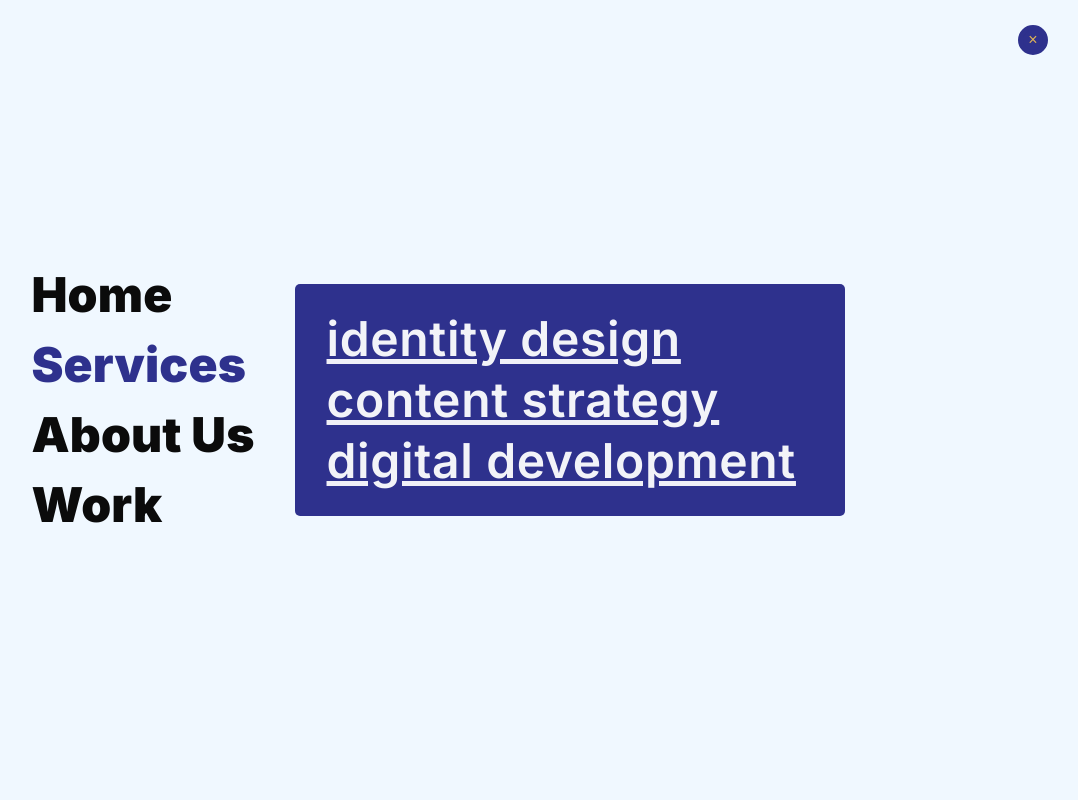
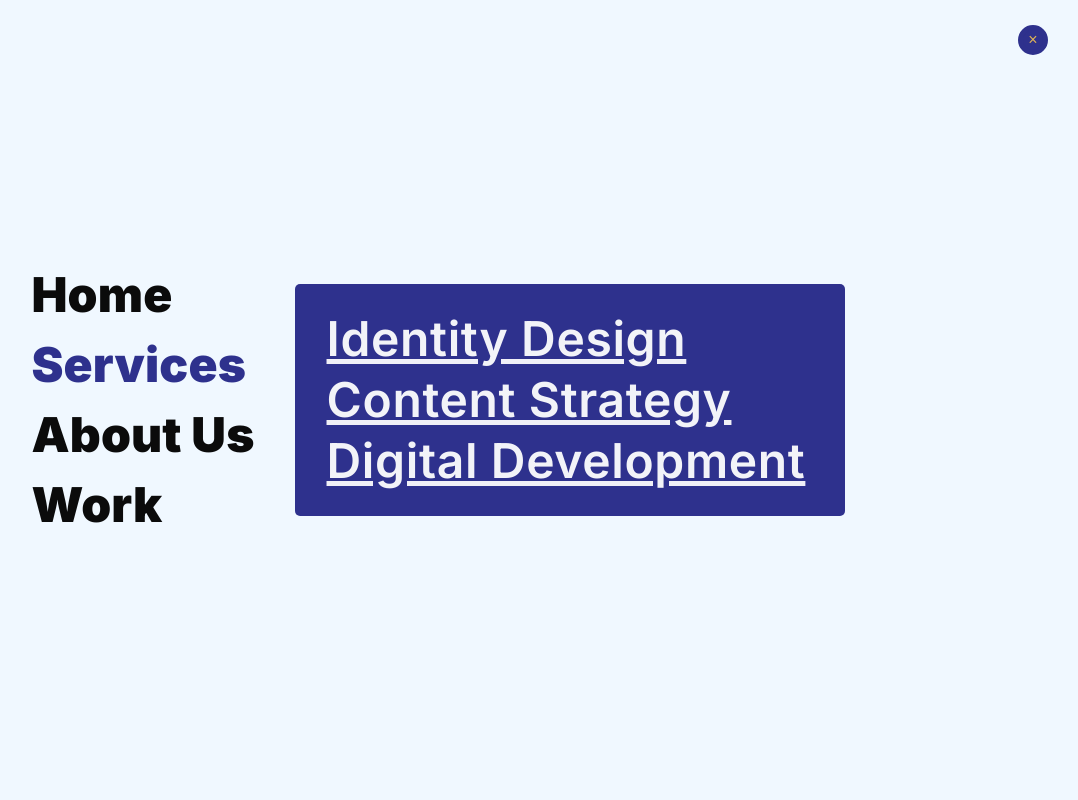
Before and after one commit to Drumroll-Inc/Drumroll-Website, a React (Vite) app: page /IndetifyDesign in a window 1280 px wide. Both pictures are taken after a click on the picture 1074 px from the left and 49 px from the top of the page. Shown: the top 800 px of the page, without its empty margins (202-1280 px from the left). Built offline with nearby package versions, Linux system fonts and the light colour scheme.

Commit message:
working on it

```diff
--- a/src/Components/LandingPagesLayouts/OpenNavbars/OpenNavbars.tsx
+++ b/src/Components/LandingPagesLayouts/OpenNavbars/OpenNavbars.tsx
@@ -42,13 +42,13 @@ export const OpenNavbars: React.FC<OpenNavbarsProps> = ({ onClose }) => {
 
                 <ul className={Styles.FootersItemsUL2}>
                     <li className={Styles.FooterItemsLIs} onClick={() => handleNavigation("/IndetifyDesign")}>
-                        <a href="#">identity design</a>
+                        <a href="#">Identity Design</a>
                     </li>
                     <li className={Styles.FooterItemsLIs} onClick={() => handleNavigation("ContentDevelopemts")}>
-                        <a href="#">content strategy</a>
+                        <a href="#">Content Strategy</a>
                     </li>
                     <li className={Styles.FooterItemsLIs} onClick={() => handleNavigation("/WebDevelopements")}>
-                        <a href="#">digital development</a>
+                        <a href="#">Digital Development</a>
                     </li>
                 </ul>
             </div>
--- a/src/Components/ServiceComponets/ServiceLayouts/ContentDevelopemts/ContentDevelopemts.module.css
+++ b/src/Components/ServiceComponets/ServiceLayouts/ContentDevelopemts/ContentDevelopemts.module.css
@@ -27,7 +27,7 @@
     font-style: normal;
     color: #FFFFFF;
     font-family: Inter;
-    letter-spacing: -5px;
+    letter-spacing: -3px;
     font-family: "Inter", sans-serif;
     text-transform: uppercase;
 }
--- a/src/Components/ServiceComponets/ServiceLayouts/IndetifyDesign/IndetifyDesign.module.css
+++ b/src/Components/ServiceComponets/ServiceLayouts/IndetifyDesign/IndetifyDesign.module.css
@@ -28,7 +28,7 @@
     font-style: normal;
     color: #FFFFFF;
     font-family: Inter;
-    letter-spacing: -5px;
+    letter-spacing: -3px;
     text-transform: uppercase;
     font-family: "Inter", sans-serif;
 }
--- a/src/Components/ServiceComponets/ServiceLayouts/WebDevelopements/WebDevelopements.module.css
+++ b/src/Components/ServiceComponets/ServiceLayouts/WebDevelopements/WebDevelopements.module.css
@@ -28,7 +28,7 @@
     color: #FFFFFF;
     font-style: normal;
     font-family: Inter;
-    letter-spacing: -5px;
+    letter-spacing: -3px;
     text-transform: uppercase;
     font-family: "Inter", sans-serif;
 }
```
